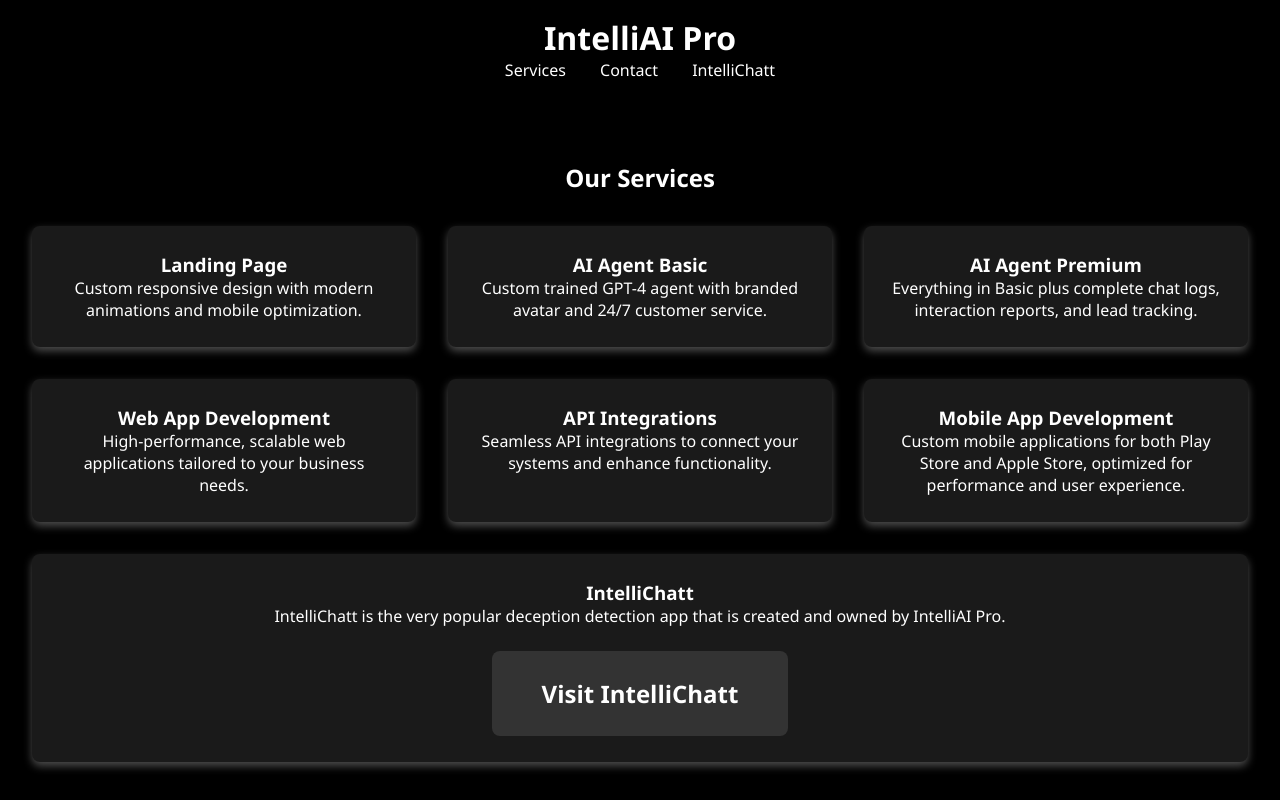
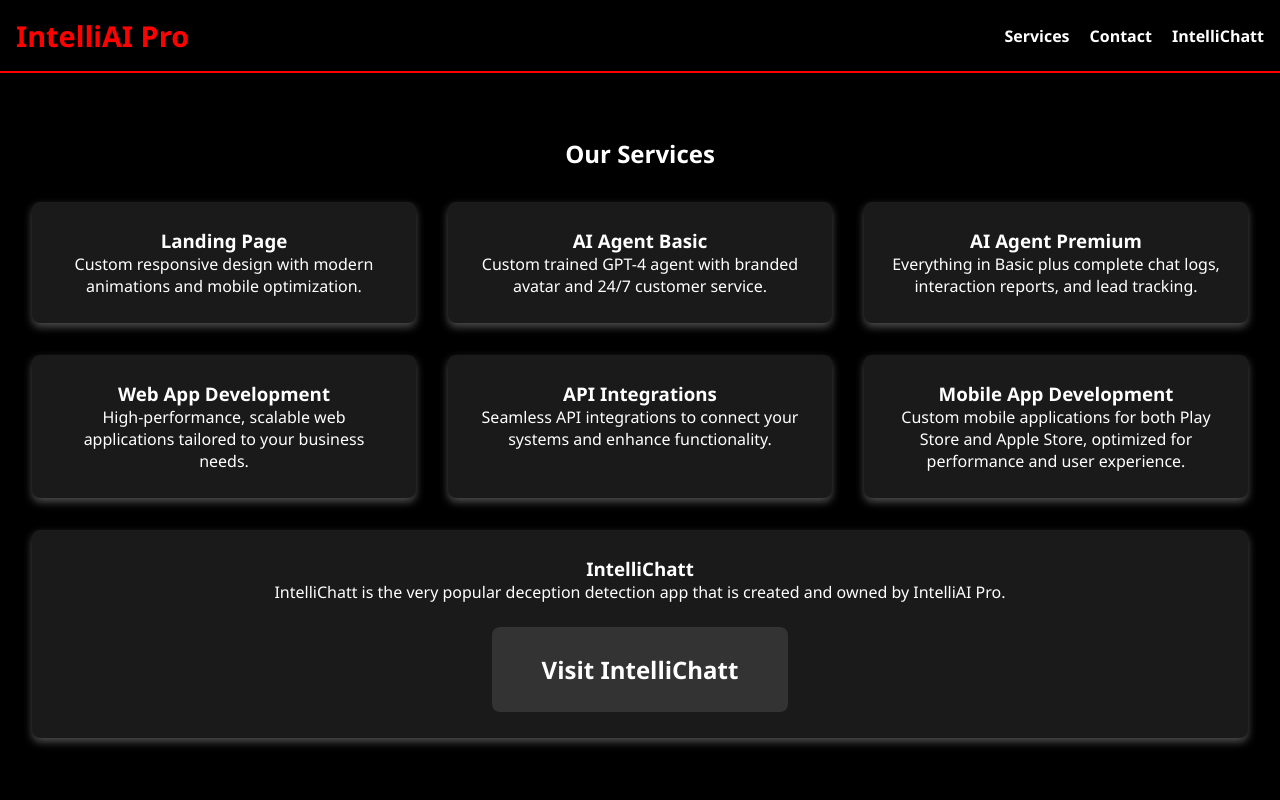
Before and after one commit to Intelliwebchatt/intelliaiproemail, a plain HTML site: page index.html in a window 1280 px wide. Shown: the top 800 px of the page. Drawn offline with Linux system fonts and the light colour scheme.

Commit message:
Update index.html

```diff
--- a/index.html
+++ b/index.html
@@ -38,15 +38,33 @@
             font-family: 'Segoe UI', Tahoma, Geneva, Verdana, sans-serif;
         }
 
-        header, footer {
+        header {
             background: var(--brand-primary);
             padding: 1rem;
-            text-align: center;
+            display: flex;
+            justify-content: space-between;
+            align-items: center;
+            border-bottom: 2px solid var(--red-highlight);
+        }
+
+        header h1 {
+            font-size: 1.8rem;
+            color: var(--red-highlight);
+        }
+
+        nav {
+            display: flex;
+            gap: 20px;
         }
 
         nav a {
-            margin: 0 15px;
             color: var(--brand-light);
+            font-weight: bold;
+            transition: color var(--transition-smooth);
+        }
+
+        nav a:hover {
+            color: var(--red-highlight);
         }
 
         .cta-button {
```
